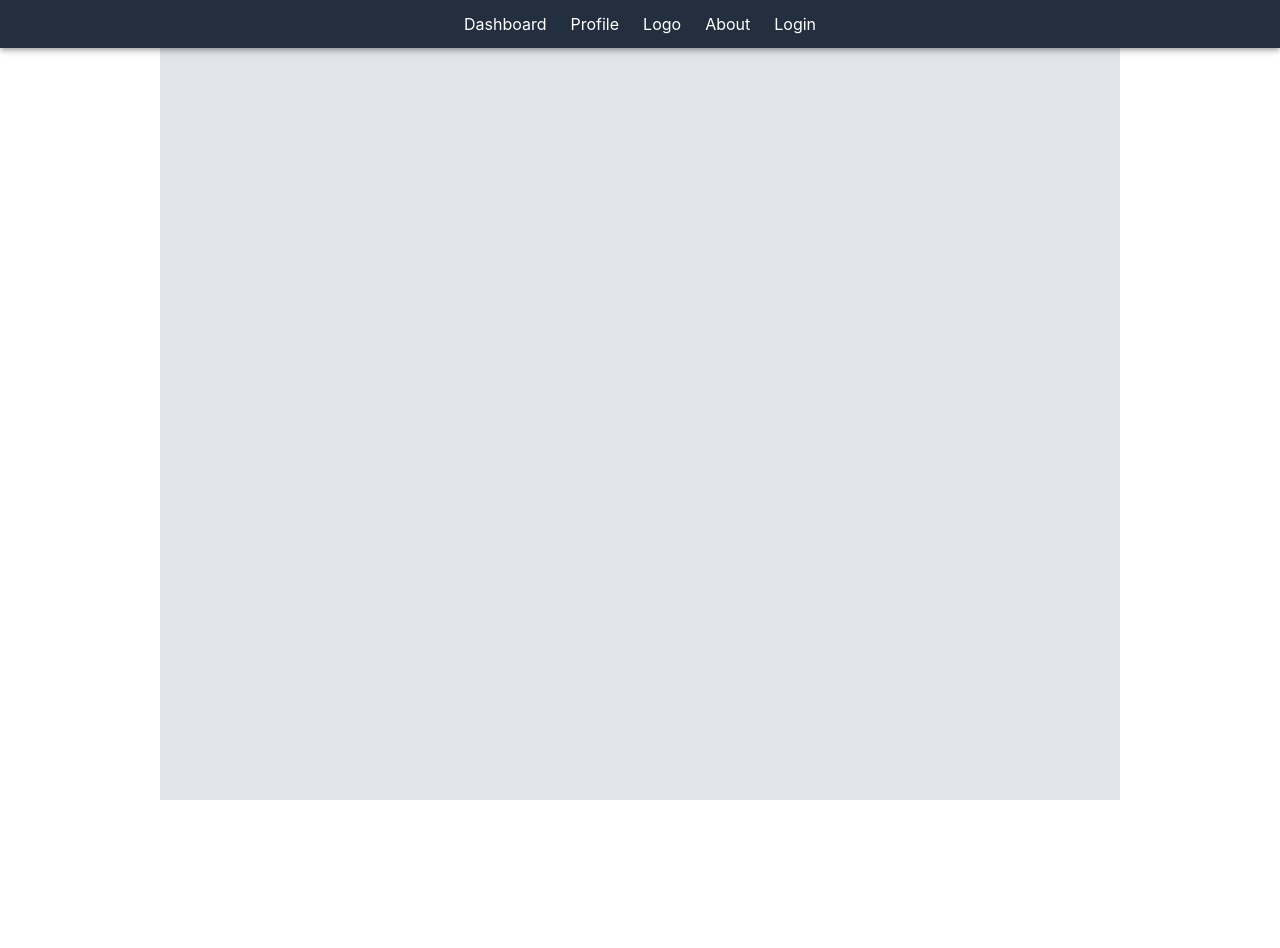
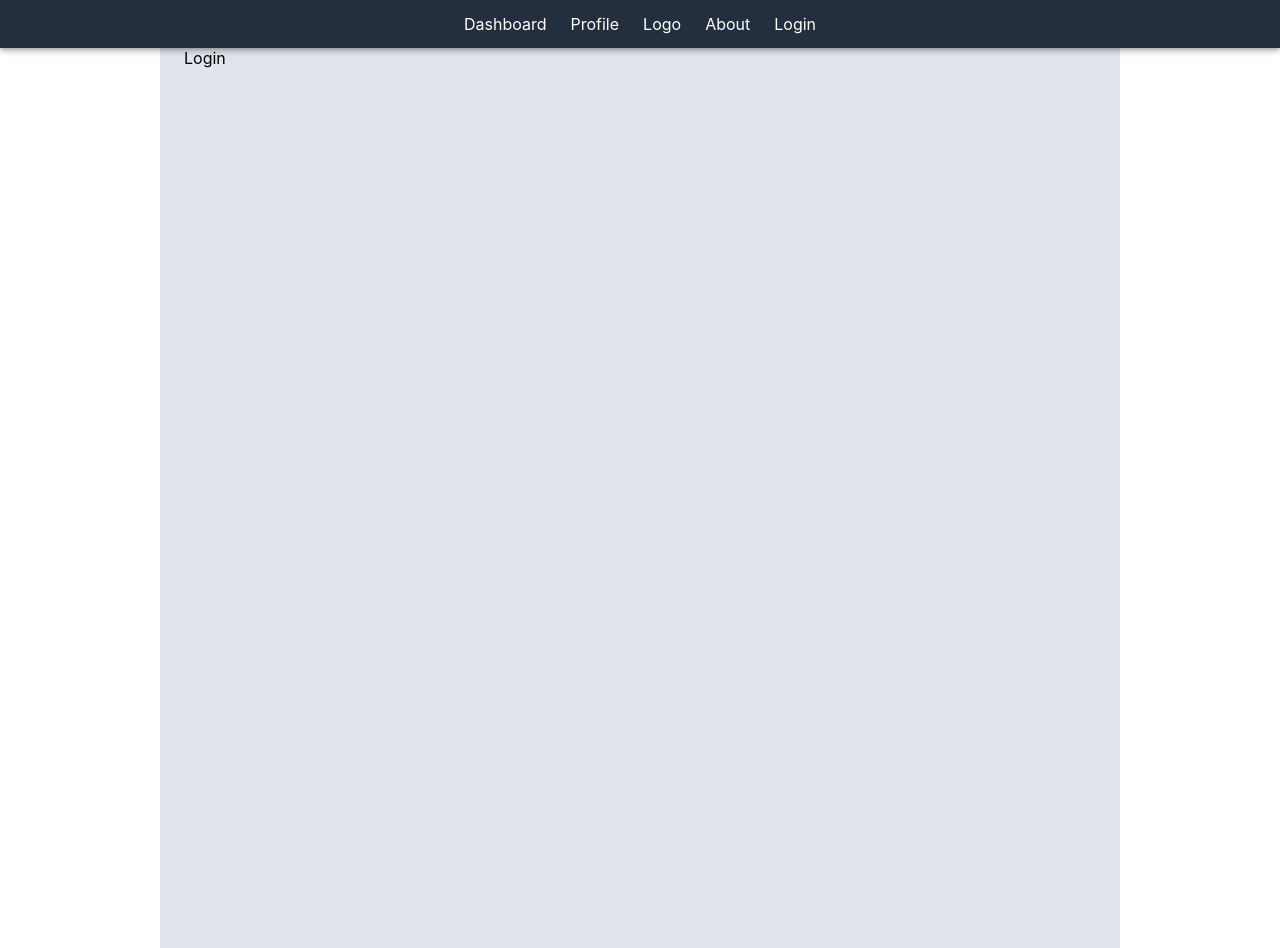
Before and after one commit to lukasz-starosta/cloud-computing, a React (Create React App) app: page /login in a window 1280 px wide. Before the commit the page ends 800 px from the top, so only its background shows below. Built offline with nearby package versions, Linux system fonts and the light colour scheme; what @aws-amplify/api, @aws-amplify/pubsub would draw is missing.

Commit message:
naprawilem bo jestem gosc

```diff
--- a/src/components/layout/main-layout.jsx
+++ b/src/components/layout/main-layout.jsx
@@ -7,9 +7,8 @@ const useStyles = makeStyles({
   container: {
     backgroundColor: colors.AWS_lightGrey,
     height: 'calc(100vh + 100px)',
-        marginTop: '-100px',
-        paddingTop: '120px',
-        overflowY: 'scroll'
+    marginTop: '48px',
+    overflowY: 'auto'
   }
 });
 
```
Lines whose indentation alone changed are shown as unchanged.
